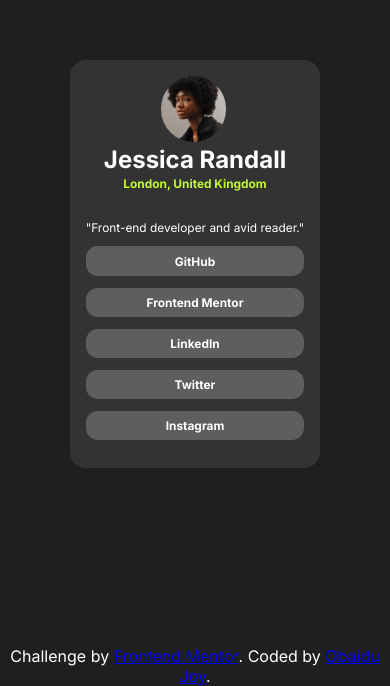
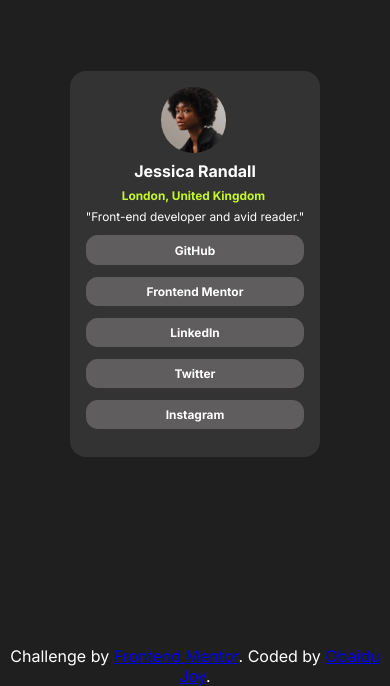
Before and after one commit to JoyObaidu/Social-links-vibes, a plain HTML site: page index.html in a window 390 px wide. Shown: the part 158-844 px from the top of the page. Drawn offline with Linux system fonts and the light colour scheme.

Commit message:
modified style.css

```diff
--- a/index.html
+++ b/index.html
@@ -14,8 +14,8 @@
     <div class="card">
       <img src="./assets/images/avatar-jessica.jpeg" alt="avatar-jessica">
       <span class="name">
-        <h1>Jessica Randall</h1>
-      <p> London, United Kingdom</p>
+        <p>Jessica Randall</p>
+      <b> London, United Kingdom</b>
       </span>
       <p>"Front-end developer and avid reader."</p>
      <span class="links">
--- a/style.css
+++ b/style.css
@@ -34,7 +34,7 @@ body{
     padding: 0.2em;
     line-height: 1.5em;
 }
-.name p{
+.name b{
     color: var(--Green);
     font-size: clamp(0.3rem, 0.5rem + 1vw, 2rem);
     font-weight: 700;
@@ -49,8 +49,8 @@ img{
    font-weight: 400;
    color: hsl(0, 0%, 100%);
 }
-h1{
-    font-size: 1.5em;
+.name p{
+    font-size: clamp(0.3rem, 1rem + 1vw, 1rem);
     font-weight: 700;
 }
 .links{
@@ -81,7 +81,7 @@ footer{
         padding: 0.2em;
         line-height: 1.3em;
     }
-    .name p{
+    .name b{
         font-size: clamp(0.3rem, 0.5rem + 1vw, 0.8rem);
     }
     img{
@@ -91,7 +91,7 @@ footer{
        margin-bottom: 0.8em;
        font-size: clamp(0.3rem, 0.5rem + 1vw, 0.8rem);
     }
-    h1{
+    .name p{
         font-size: 1.2em;
     }
     main a{
@@ -108,7 +108,7 @@ footer{
     .card .name{
         padding: 1em;
     }
-    .name p{
+    .name b{
         font-size: clamp(0.3rem, 0.5rem + 1vw, 0.8rem);
     }
     img{
@@ -118,7 +118,7 @@ footer{
        margin-bottom: 0.8em;
        font-size: clamp(0.3rem, 0.5rem + 1vw, 0.8rem);
     }
-    h1{
+    .name p{
         font-size: 1.5em;
     }
     main a{
```
